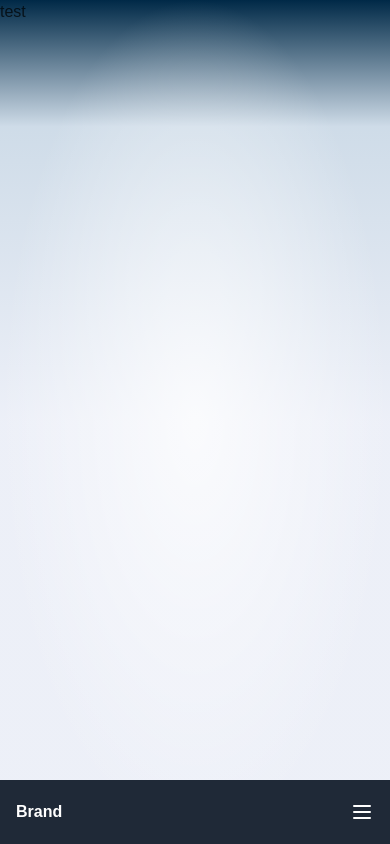
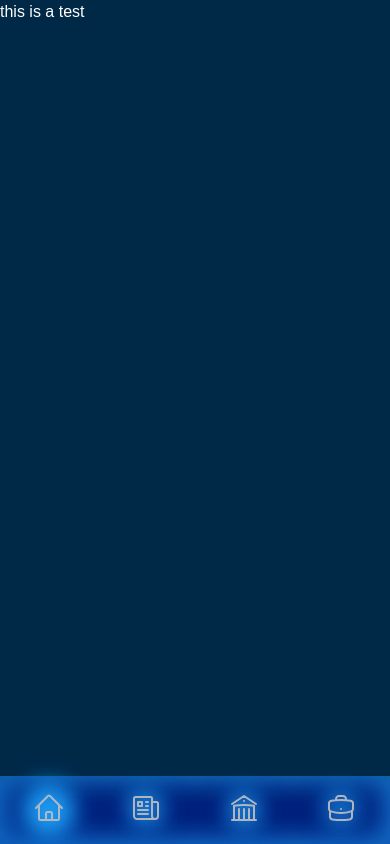
Before and after one commit to datgai/BudgetBuddy, a SvelteKit app: page / in a window 390 px wide. Built offline with nearby package versions, Linux system fonts and the light colour scheme.

Commit message:
:rocket: IMPROVE : change navbar aesthetics

```diff
--- a/src/routes/+layout.svelte
+++ b/src/routes/+layout.svelte
@@ -4,9 +4,8 @@
   import "../app.css";
 </script>
 
-<div class="app">
+<div class="app bg-[var(--color-bg-0)]">
   <Navbar />
-
   <main>
     <slot />
   </main>
--- a/src/routes/+page.svelte
+++ b/src/routes/+page.svelte
@@ -1,6 +1,7 @@
 <script>
   import welcome from "$lib/images/svelte-welcome.webp";
   import welcome_fallback from "$lib/images/svelte-welcome.png";
+  import "./styles.css";
 </script>
 
 <svelte:head>
@@ -8,4 +9,4 @@
   <meta name="description" content="Svelte demo app" />
 </svelte:head>
 
-<div>test</div>
+<div class="h-screen">this is a test</div>
--- a/src/routes/Navbar.svelte
+++ b/src/routes/Navbar.svelte
@@ -1,48 +1,105 @@
 <script>
-  let isOpen = false; // State for mobile nav toggle
+  import "./styles.css";
+  import { page } from "$app/stores";
 </script>
 
 <nav
-  class="fixed bottom-0 md:relative md:top-auto bg-gray-800 text-white w-full md:flex md:justify-between md:items-center z-10"
+  class="fixed bottom-0 md:relative md:top-auto bg-[color:var(--color-theme-1)] text-white w-full h-50 md:flex md:justify-between md:items-center z-10"
 >
-  <!-- Desktop Menu -->
-  <div class="px-4 py-5 flex justify-between items-center">
+  <div class="px-4 py-5 flex justify-between invisible md:visible">
     <a href="#" class="text-white font-bold">Brand</a>
-    <button on:click={() => (isOpen = !isOpen)} class="text-white md:hidden">
+  </div>
+
+  <div
+    class={`flex fixed md:flex md:items-center md:flex-row  md:pb-0 md:static bottom-0 w-full backdrop-blur-lg glowEffect md:filter-none`}
+  >
+    <a
+      href="/"
+      class="flex-1 md:flex-none pt-4 md:py-2 px-4 text-sm md:border-0 text-[var(--color-text-inactive)] block text-center"
+    >
       <svg
-        class="w-6 h-6"
+        xmlns="http://www.w3.org/2000/svg"
         fill="none"
+        viewBox="0 0 24 24"
+        stroke-width="1.5"
         stroke="currentColor"
-        viewBox="0 0 24 24"
+        class="w-8 h-8 md:hidden m-auto {$page.url.pathname == '/'
+          ? 'glowEffect'
+          : ''}"
       >
         <path
           stroke-linecap="round"
           stroke-linejoin="round"
-          stroke-width="2"
-          d={isOpen ? "M6 18L18 6M6 6l12 12" : "M4 6h16M4 12h16M4 18h16"}
+          d="m2.25 12 8.954-8.955c.44-.439 1.152-.439 1.591 0L21.75 12M4.5 9.75v10.125c0 .621.504 1.125 1.125 1.125H9.75v-4.875c0-.621.504-1.125 1.125-1.125h2.25c.621 0 1.125.504 1.125 1.125V21h4.125c.621 0 1.125-.504 1.125-1.125V9.75M8.25 21h8.25"
         />
       </svg>
-    </button>
-  </div>
+      <p class="invisible md:visible">Home</p>
+    </a>
 
-  <!-- Mobile Menu -->
-  <div
-    class={`md:flex md:items-center ${isOpen ? "flex" : "hidden"} flex-col md:flex-row pb-5 md:pb-0 fixed md:static bottom-0 w-full bg-gray-800 md:bg-transparent`}
-  >
     <a
-      href="#"
-      class="py-2 px-4 text-sm hover:bg-gray-700 md:hover:bg-transparent md:border-0 text-white block"
-      >Home</a
+      href="news"
+      class="flex-1 md:flex-none pt-4 md:py-2 px-4 text-sm md:border-0 text-[color:var(--color-text-inactive)] block text-center"
+    >
+      <svg
+        xmlns="http://www.w3.org/2000/svg"
+        fill="none"
+        viewBox="0 0 24 24"
+        stroke-width="1.5"
+        stroke="currentColor"
+        class="w-8 h-8 md:hidden m-auto {$page.url.pathname == '/news'
+          ? 'glowEffect'
+          : ''}"
+      >
+        <path
+          stroke-linecap="round"
+          stroke-linejoin="round"
+          d="M12 7.5h1.5m-1.5 3h1.5m-7.5 3h7.5m-7.5 3h7.5m3-9h3.375c.621 0 1.125.504 1.125 1.125V18a2.25 2.25 0 0 1-2.25 2.25M16.5 7.5V18a2.25 2.25 0 0 0 2.25 2.25M16.5 7.5V4.875c0-.621-.504-1.125-1.125-1.125H4.125C3.504 3.75 3 4.254 3 4.875V18a2.25 2.25 0 0 0 2.25 2.25h13.5M6 7.5h3v3H6v-3Z"
+        />
+      </svg>
+      <p class="invisible md:visible">News</p></a
     >
     <a
-      href="#"
-      class="py-2 px-4 text-sm hover:bg-gray-700 md:hover:bg-transparent md:border-0 text-white block"
-      >About</a
+      href="forum"
+      class="flex-1 md:flex-none pt-4 md:py-2 px-4 text-sm md:border-0 text-[color:var(--color-text-inactive)] block text-center"
+      ><svg
+        xmlns="http://www.w3.org/2000/svg"
+        fill="none"
+        viewBox="0 0 24 24"
+        stroke-width="1.5"
+        stroke="currentColor"
+        class="w-8 h-8 md:hidden m-auto {$page.url.pathname == '/forums'
+          ? 'glowEffect'
+          : ''}"
+      >
+        <path
+          stroke-linecap="round"
+          stroke-linejoin="round"
+          d="M12 21v-8.25M15.75 21v-8.25M8.25 21v-8.25M3 9l9-6 9 6m-1.5 12V10.332A48.36 48.36 0 0 0 12 9.75c-2.551 0-5.056.2-7.5.582V21M3 21h18M12 6.75h.008v.008H12V6.75Z"
+        />
+      </svg>
+      <p class="invisible md:visible">Forum</p></a
     >
     <a
-      href="#"
-      class="py-2 px-4 text-sm hover:bg-gray-700 md:hover:bg-transparent md:border-0 text-white block"
-      >Contact</a
+      href="tasks"
+      class="flex-1 md:flex-none pt-4 md:py-2 px-4 text-sm md:border-0 text-[color:var(--color-text-inactive)] block text-center"
+    >
+      <svg
+        xmlns="http://www.w3.org/2000/svg"
+        fill="none"
+        viewBox="0 0 24 24"
+        stroke-width="1.5"
+        stroke="currentColor"
+        class="w-8 h-8 md:hidden m-auto {$page.url.pathname == '/tasks'
+          ? 'glowEffect'
+          : ''}"
+      >
+        <path
+          stroke-linecap="round"
+          stroke-linejoin="round"
+          d="M20.25 14.15v4.25c0 1.094-.787 2.036-1.872 2.18-2.087.277-4.216.42-6.378.42s-4.291-.143-6.378-.42c-1.085-.144-1.872-1.086-1.872-2.18v-4.25m16.5 0a2.18 2.18 0 0 0 .75-1.661V8.706c0-1.081-.768-2.015-1.837-2.175a48.114 48.114 0 0 0-3.413-.387m4.5 8.006c-.194.165-.42.295-.673.38A23.978 23.978 0 0 1 12 15.75c-2.648 0-5.195-.429-7.577-1.22a2.016 2.016 0 0 1-.673-.38m0 0A2.18 2.18 0 0 1 3 12.489V8.706c0-1.081.768-2.015 1.837-2.175a48.111 48.111 0 0 1 3.413-.387m7.5 0V5.25A2.25 2.25 0 0 0 13.5 3h-3a2.25 2.25 0 0 0-2.25 2.25v.894m7.5 0a48.667 48.667 0 0 0-7.5 0M12 12.75h.008v.008H12v-.008Z"
+        />
+      </svg>
+      <p class="invisible md:visible">Tasks</p></a
     >
   </div>
 </nav>
--- a/src/routes/styles.css
+++ b/src/routes/styles.css
@@ -7,11 +7,13 @@
 	--color-bg-0: #002947;
 	--color-bg-1: hsl(209, 36%, 86%);
 	--color-bg-2: hsl(224, 44%, 95%);
-	--color-theme-1: #ff3e00;
-	--color-theme-2: #4075a6;
-	--color-text: rgba(0, 0, 0, 0.7);
+	--color-theme-1: #0303ff46;
+	--color-theme-2: #20a9ffb4;
+	--color-text: rgb(255, 255, 255);
+	--color-text-inactive: rgba(194, 192, 192, 0.9);
 	--column-width: 42rem;
 	--column-margin-top: 4rem;
+	--glow-effect: 0_35px_60px_-15px_var(--color-text);
 	font-family: var(--font-body);
 	color: var(--color-text);
 }
@@ -28,3 +30,7 @@ body {
 			rgba(255, 255, 255, 0) 100%),
 		linear-gradient(180deg, var(--color-bg-0) 0%, var(--color-bg-1) 15%, var(--color-bg-2) 50%);
 }
+
+.glowEffect {
+	filter: drop-shadow(0px 0px 10px var(--color-theme-2)) drop-shadow(0px 0px 10px var(--color-theme-2)) drop-shadow(0px 0px 10px var(--color-theme-2));
+}
```
